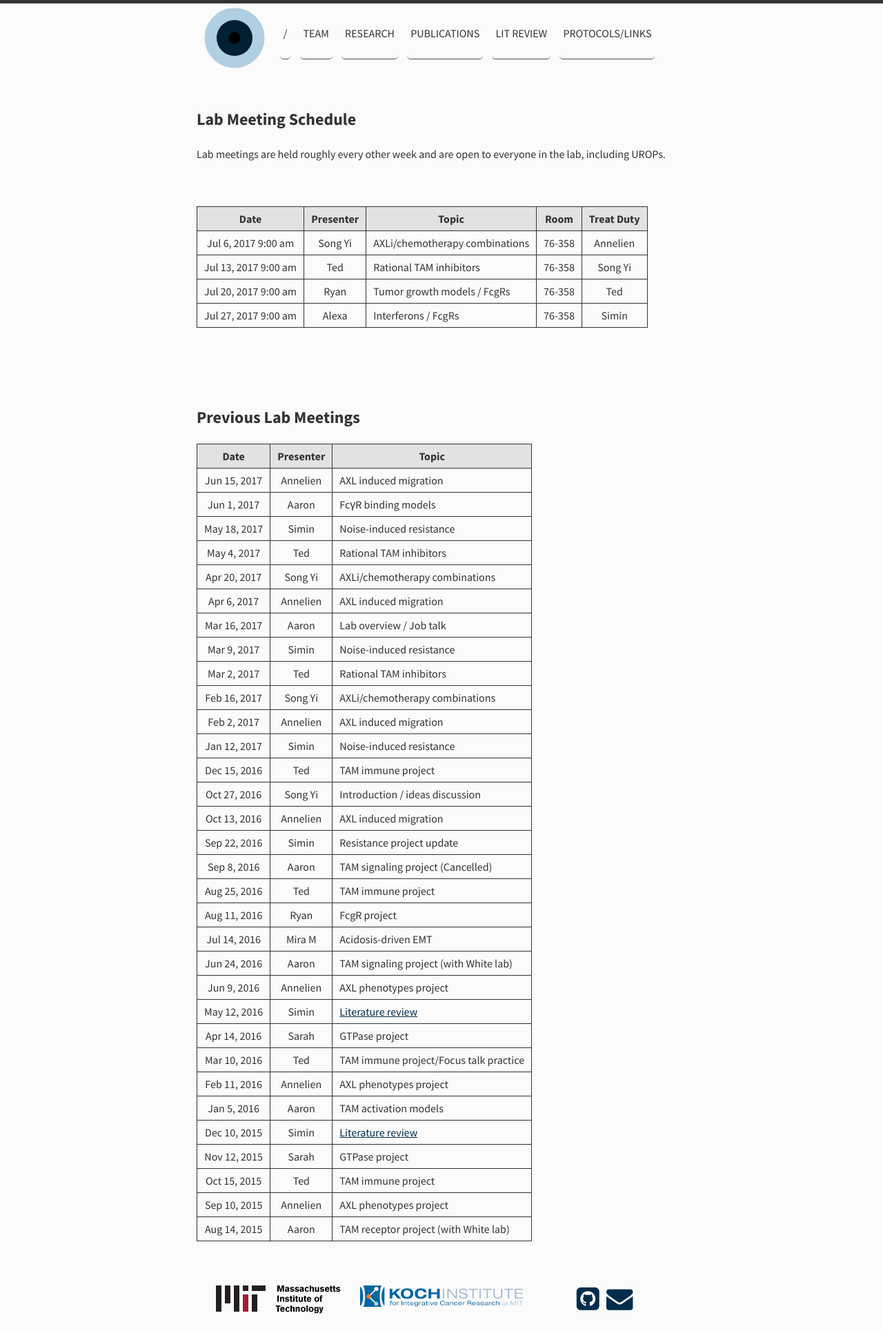
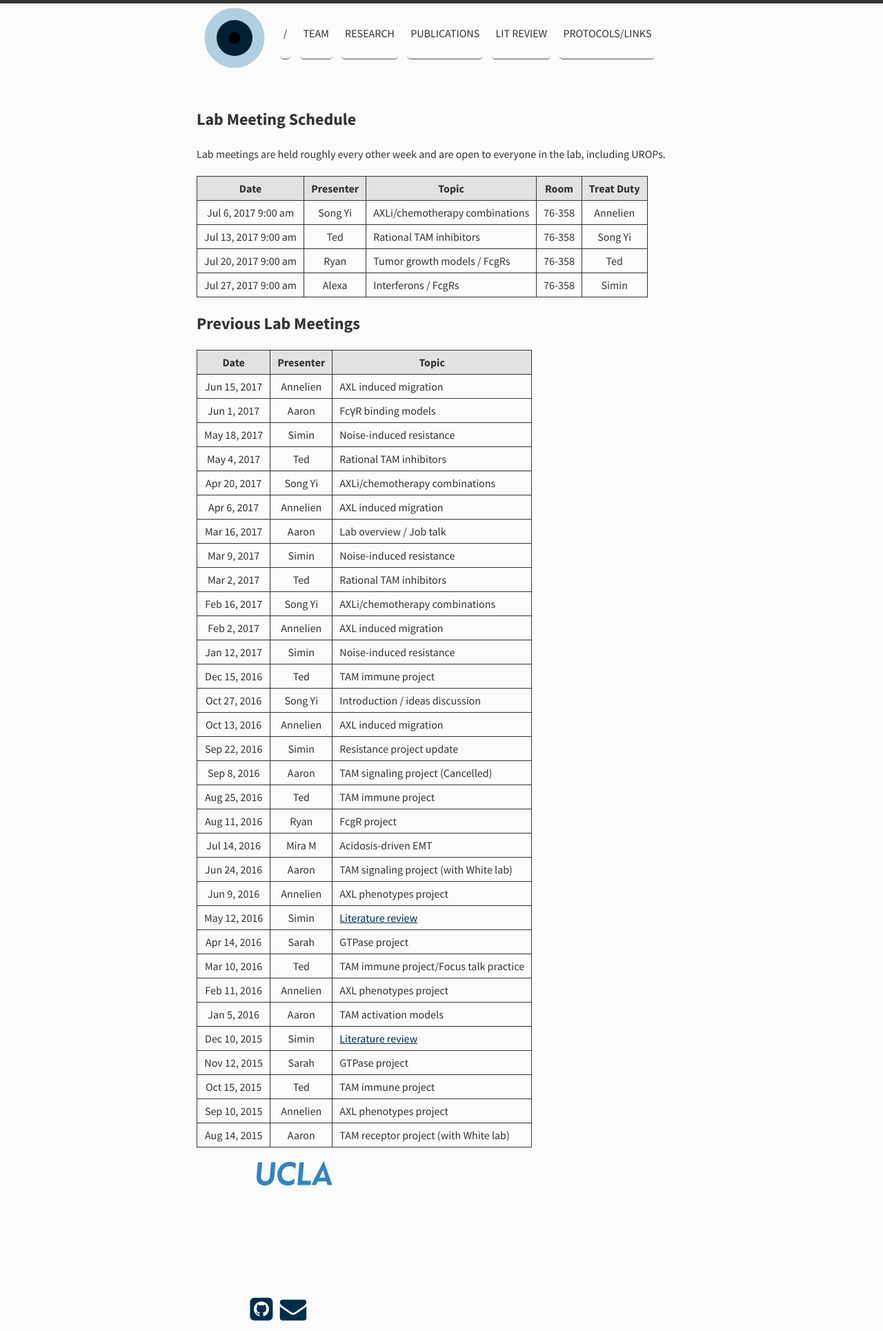
Before and after one commit to meyer-lab/asmlab.org, a Jekyll site: the page built from team/lab_meeting.md, in a window 1280 px wide. Shown: the whole page at 69% size. Built offline with Jekyll 4.4.1, drawn with Linux system fonts in a browser that asks for light colours; nearby versions of some CDN libraries; comment, search, counter and statistics services are not loaded.

Commit message:
Add UCLA logo

```diff
--- a/_layouts/default.html
+++ b/_layouts/default.html
@@ -17,19 +17,12 @@
       {{ content }}
 
       <footer>
-
-         <div class="col span_4 center">
-          <a href="http://www.mit.edu"><img src="{{site.baseurl}}/public/images/MITlogo.png" alt="MIT logo"></a>
-         </div>
-         <div class="col span_4 center">
-          <a href="https://ki.mit.edu"><img src="{{site.baseurl}}/public/images/kochlogo.png" alt="KI logo"></a>
+        <div class="col span_8 left">
+          <a href="http://www.ucla.edu"><img src="{{site.baseurl}}/public/images/uclalogo.svg" alt="MIT logo"></a>
         </div>
         <div class="col span_4 center">
           <a href="https://github.com/meyer-lab"><i class="fa fa-github-square fa-3x"></i></a>&nbsp;&nbsp;&nbsp;&nbsp;<a href="mailto:me@ameyer.me"><i class="fa fa-envelope fa-3x"></i></a>
         </div>
-        <!--<div class="col span_4 center">
-          <a href="http://www.ucla.edu"><img src="{{site.baseurl}}/public/images/uclalogo.svg" alt="MIT logo"></a>
-        </div>-->
       </footer>
     </div>
 
--- a/team/lab_meeting.md
+++ b/team/lab_meeting.md
@@ -9,8 +9,6 @@ Lab meetings are held roughly every other week and are open to everyone in the l
 
 {% assign future_meet = site.data.meetings | sort: 'date' | where_exp:'item', "item.date > site.time" %}
 {% assign past_meet =   site.data.meetings | sort: 'date' | reverse | where_exp:'item', "item.date < site.time" %}
-
-<br />
 
 <table>
   <tr><thead>
@@ -31,9 +29,6 @@ Lab meetings are held roughly every other week and are open to everyone in the l
   {% endfor %}
 </table>
 
-<br />
-<br />
-<br />
 
 ## Previous Lab Meetings
 
@@ -51,5 +46,3 @@ Lab meetings are held roughly every other week and are open to everyone in the l
   </tr>
   {% endfor %}
 </table>
-
-<br />
```
